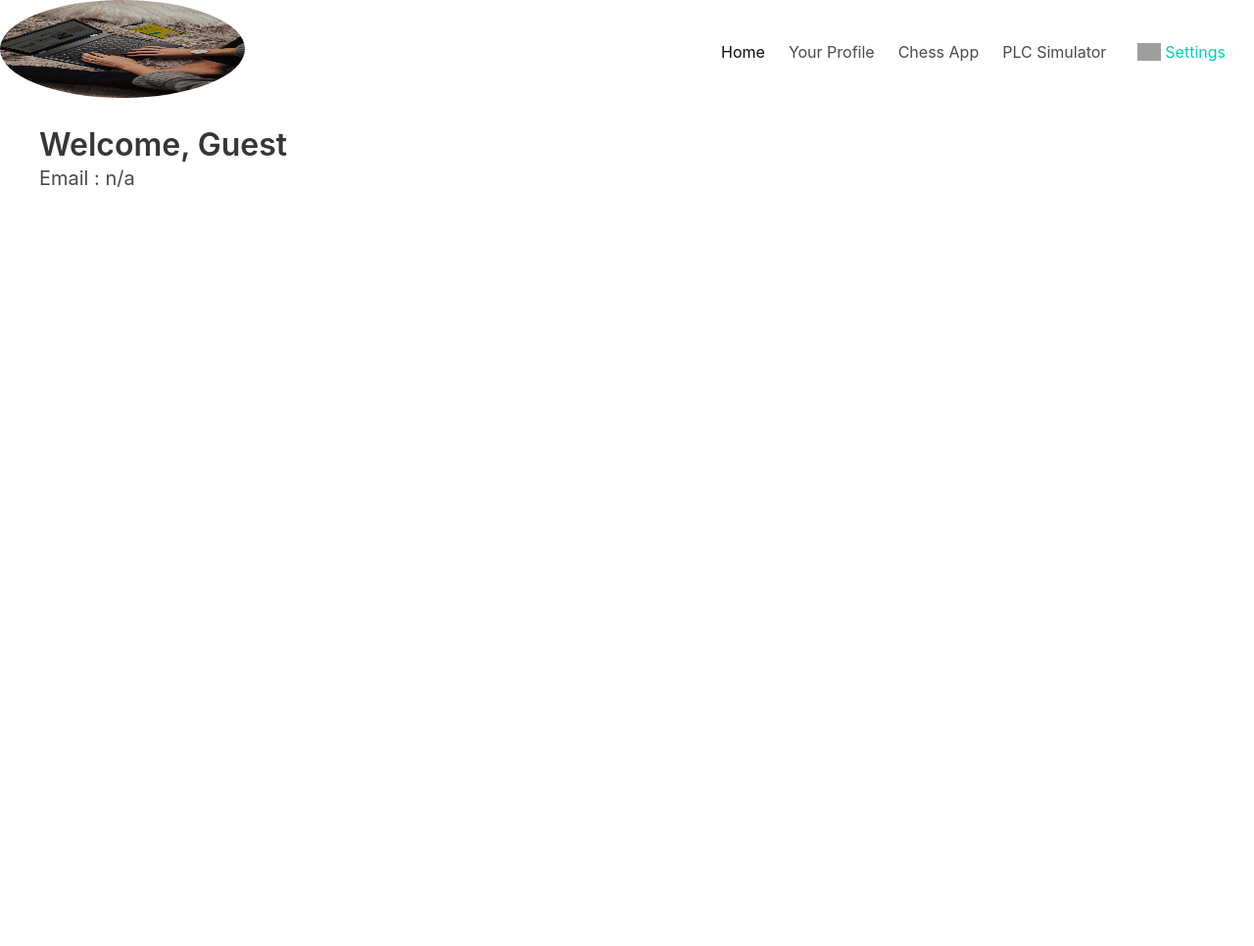
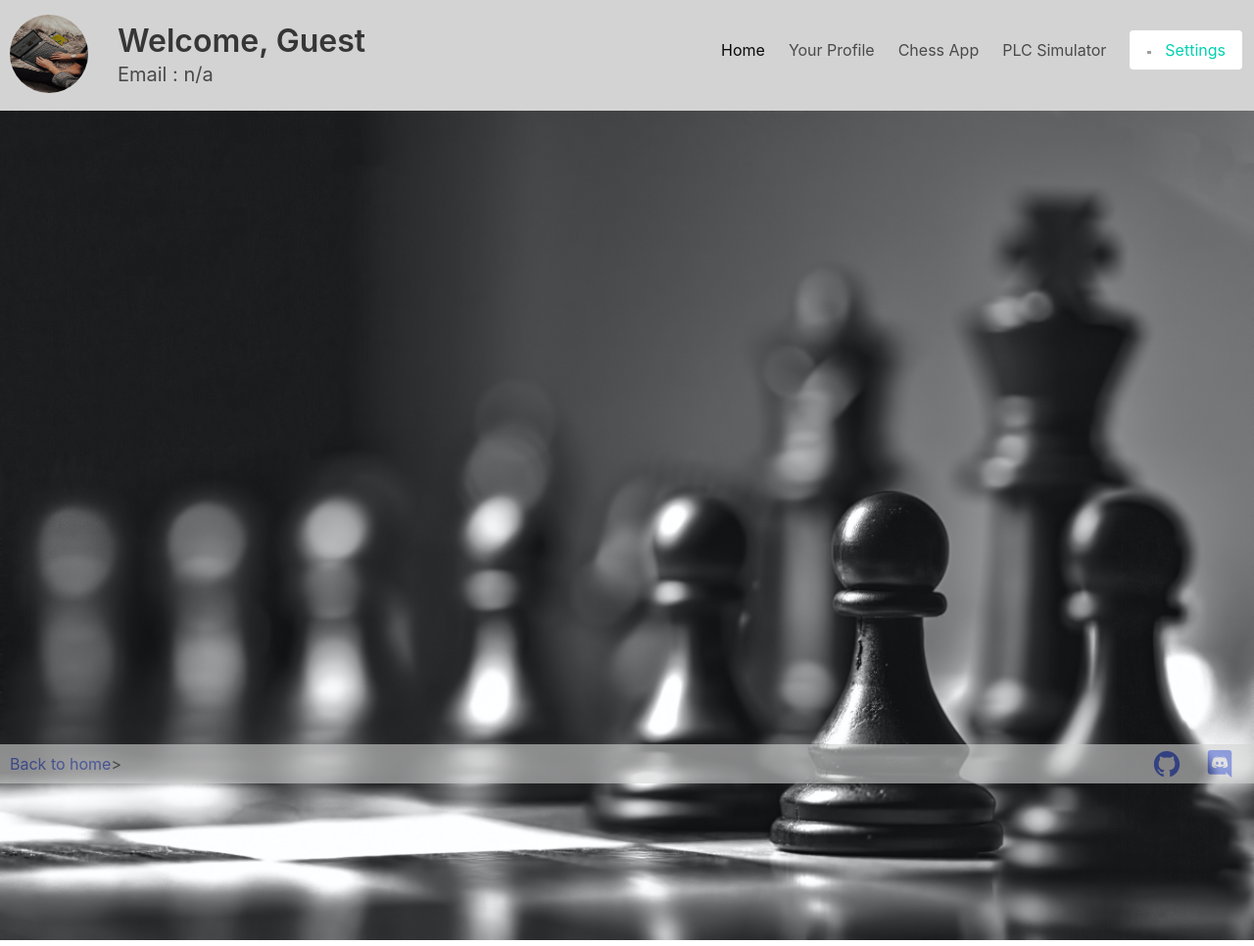
Before and after one commit to diamondadam/OurWebApp, a Django app: page / in a window 1280 px wide. Shown: the whole page at 98% size. Before the commit the page ends 191 px from the top, so only its background shows below. Run offline with Django 4.2, Linux system fonts and the light colour scheme; grey boxes are pictures that could not be loaded.

Commit message:
added background image and some css

```diff
--- a/static/stylesheet.css
+++ b/static/stylesheet.css
@@ -1,3 +1,54 @@
 .test{
     border-radius: 50%;
+    width: 80px;
+    height: 80px;
+    margin-left: 10px;
+    margin-top: 15px;
 }
+
+footer{
+    opacity: 0.6;
+    display: block;
+    position: fixed;
+    bottom: 0;
+    height: 0%;
+    width: 100%;
+    background-color: lightgrey;
+    min-height: 2.5rem;
+}
+
+.about{
+    padding-left: 10px;
+    float: left;
+}
+
+.social{
+    padding-right: 10px;
+    float: right;
+}
+
+.icon{
+    padding-left: 10px;
+    padding-right: 10px;
+    padding-top: 5px;
+    width: 30px;
+    height: 30px;
+}
+
+.hero-head{
+    background-color: lightgrey;
+    height: 0px;
+    margin-bottom: 0%;
+}
+
+.ml-4{
+    padding-left: 80px;
+}
+
+section{
+    background-color: lightgrey;
+}
+
+.to-home{
+   padding-top: 8px;
+}
--- a/templates/base.html
+++ b/templates/base.html
@@ -1,6 +1,5 @@
 <!DOCTYPE html>
 <html lang="en">
-
   <head>
     <meta name="viewport" content="width=device-width, initial-scale=1">
     <meta content="en-us" http-equiv="Content-Language" />
@@ -20,7 +19,7 @@
 
           <div class="container">
             {% load static %}
-          <p><img src="{% static 'logo.jpg' %}" alt="Logo" style="width:250px;height:100px;" class="test"></p>
+            <p><img src="{% static 'logo.jpg' %}" alt="Logo" class="test"></p>
           </div>
 
           <span class="navbar-burger" data-target="navbarMenuHeroA">
@@ -59,8 +58,20 @@
     <div class="hero-body">
       <h1 class="title"><p class="ml-4">Welcome, {{ user.username|default:'Guest' }}</p></h1>
       <h2 class="subtitle"><p class="ml-4">Email : {{user.email|default:'n/a' }}</p></h2>
-
     </div>
   </section>
-
+  <body>
+    <img src="static\chess.jpg" alt="A game of chess" class="background">
+    <script type="module" src="https://unpkg.com/ionicons@5.5.2/dist/ionicons/ionicons.esm.js"></script>
+    <script nomodule src="https://unpkg.com/ionicons@5.5.2/dist/ionicons/ionicons.js"></script>
+  </body>
+  <footer>
+    <div class="about">
+      <p class="to-home"><a href="#">Back to home</a>></p>
+    </div>
+    <div class="social">
+      <a href="#"><ion-icon class="icon" name="logo-github"></ion-icon></a>
+      <a href="#"><ion-icon class="icon" name="logo-discord"></ion-icon></a>
+    </div>
+  </footer>
 </html>
```
Also changed, not shown: static/chess.jpg (added). Lines whose indentation alone changed are shown as unchanged.
